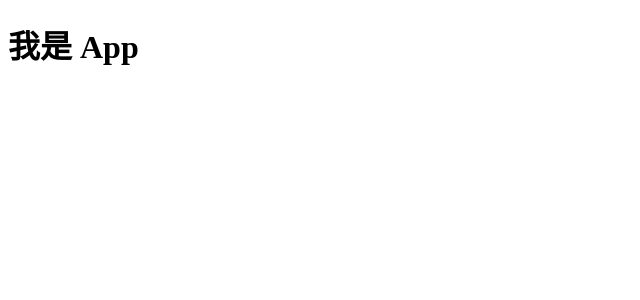
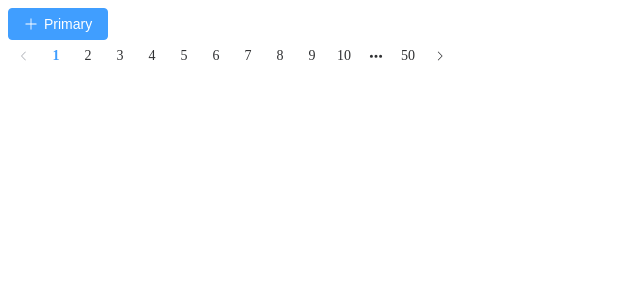
Before and after one commit to jaronnie/ragingcd, a Vue app in the folder fronted/: page / in a window 1280 px wide. Shown: the top 300 px of the page, without its empty margins (0-640 px from the left). Built offline with nearby package versions, Linux system fonts and the light colour scheme.

Commit message:
feat(fronted): 添加 element-plus

```diff
--- a/fronted/package.json
+++ b/fronted/package.json
@@ -14,6 +14,8 @@
     "lint:style": "stylelint src **/*.{css,scss,vue} --cache --fix"
   },
   "dependencies": {
+    "@element-plus/icons-vue": "^2.1.0",
+    "element-plus": "^2.4.2",
     "vue": "^3.3.8"
   },
   "devDependencies": {
--- a/fronted/src/App.vue
+++ b/fronted/src/App.vue
@@ -1,9 +1,18 @@
 <template>
   <div>
-    <h1>我是 App</h1>
+    <el-button type="primary" :icon="Plus">Primary</el-button>
+
+    <el-pagination
+      :page-size="20"
+      :pager-count="11"
+      layout="prev, pager, next"
+      :total="1000"
+    />
   </div>
 </template>
 
-<script setup lang="ts"></script>
+<script setup lang="ts">
+import { Plus } from "@element-plus/icons-vue";
+</script>
 
 <style scoped></style>
--- a/fronted/tsconfig.json
+++ b/fronted/tsconfig.json
@@ -7,7 +7,7 @@
     "skipLibCheck": true,
 
     /* Bundler mode */
-    "moduleResolution": "bundler",
+    "moduleResolution": "node",
     "allowImportingTsExtensions": true,
     "resolveJsonModule": true,
     "isolatedModules": true,
```
Also changed, not shown: fronted/src/main.ts (+6 -1 lines), 1 other file (tests, documents, lock files or other folders).
